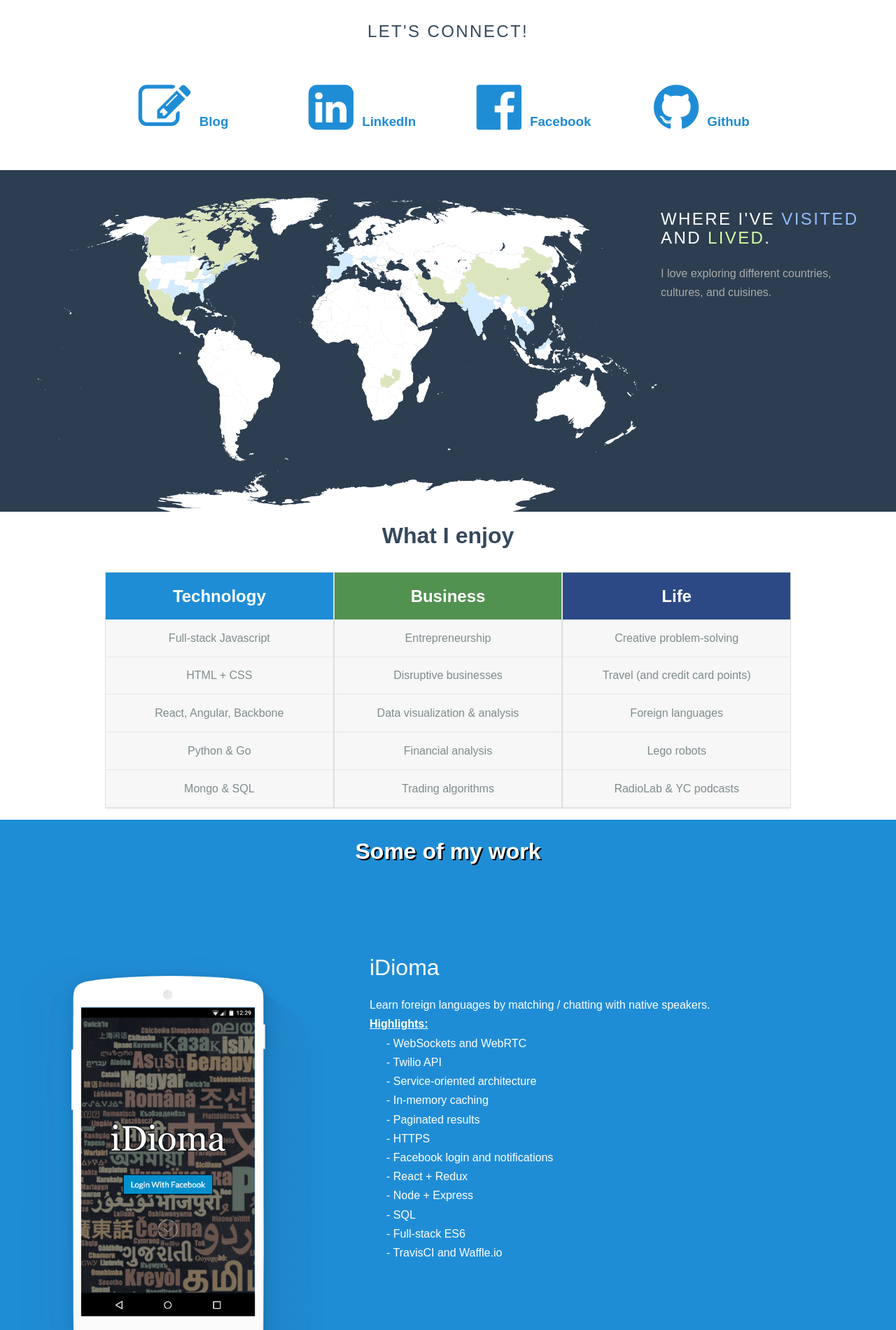
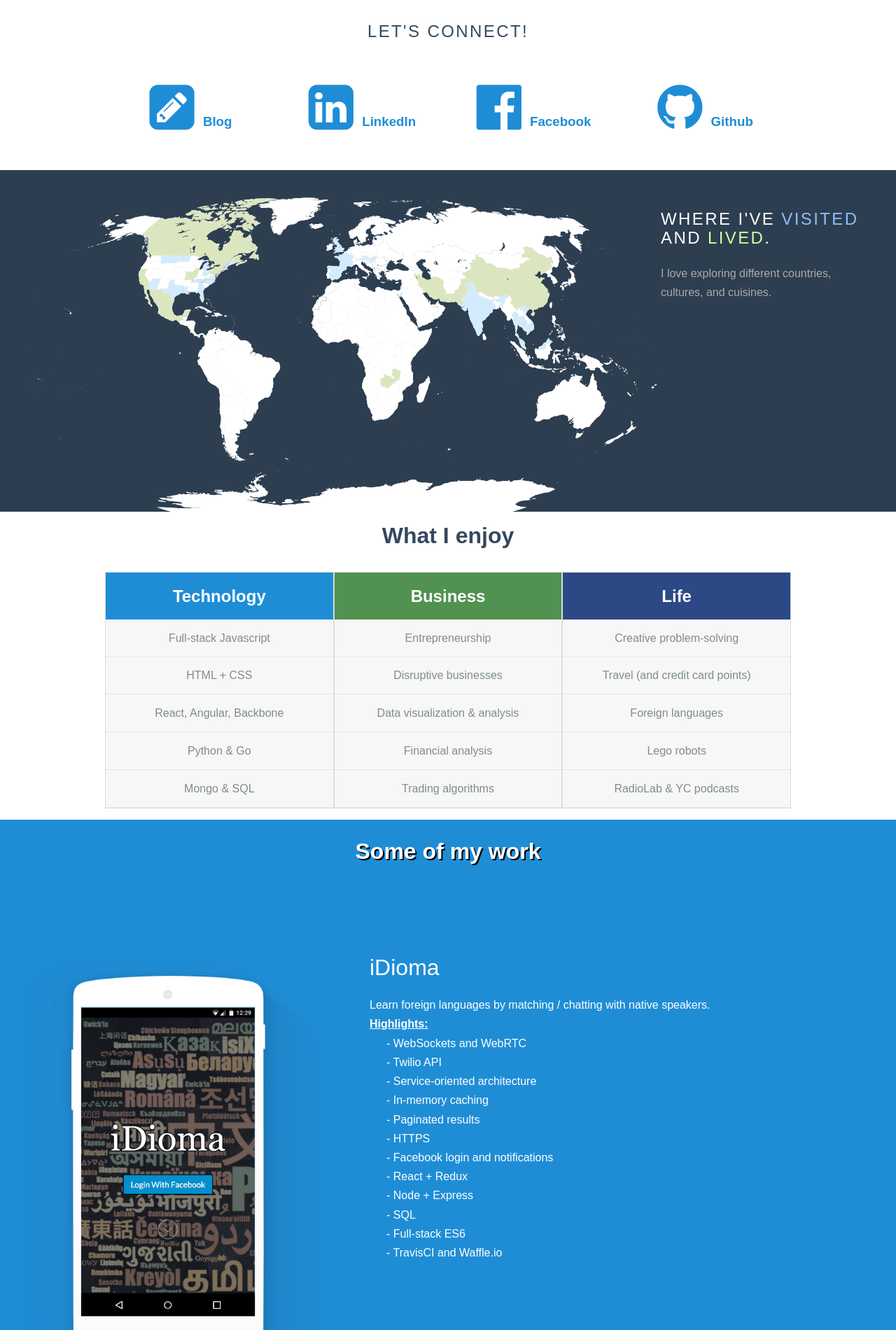
Before and after one commit to monaqvi/monaqvi.github.io, a Jekyll site: the page built from index.html, in a window 1280 px wide. Shown: the part 810-2710 px from the top of the page at 70% size. Built offline with Jekyll 4.4.1, drawn with Linux system fonts in a browser that asks for light colours; nearby versions of some CDN libraries.

Commit message:
Fix icon alignment issue

```diff
--- a/assets/css/main.css
+++ b/assets/css/main.css
@@ -247,6 +247,12 @@ span.lived {
   max-width: 980px;
   margin: 0 auto;
   text-align: center;
+} .interests-tables .content-subhead span {
+    text-align: left;
+  } .interests-tables .content-subhead span span {
+      display: inline-block;
+      *display: inline;/* for IE7*/
+      width: 4em;
   }
 
 .interests-table {
--- a/index.html
+++ b/index.html
@@ -23,32 +23,40 @@ css: ['/assets/css/main.min.css']
       <div class="l-box pure-u-1 pure-u-md-1-2 pure-u-lg-1-4">
         <a href="/notes/">
         <h3 class="content-subhead">
-          <i class="fa fa-pencil-square-o fa-4x"></i>
-          Blog&nbsp&nbsp&nbsp&nbsp
+          <span>
+            <i class="fa fa-pencil-square fa-4x"></i>
+            <span>Blog</span>
+          </span>
         </h3>
         </a>
       </div>
       <div class="l-box pure-u-1 pure-u-md-1-2 pure-u-lg-1-4">
         <a href="https://linkedin.com/in/muhammadnaqvi">
         <h3 class="content-subhead">
-          <i class="fa fa-linkedin-square fa-4x"></i>
-          LinkedIn
+          <span>
+            <i class="fa fa-linkedin-square fa-4x"></i>
+            <span>LinkedIn</span>
+          </span>
         </h3>
         </a>
       </div>
       <div class="l-box pure-u-1 pure-u-md-1-2 pure-u-lg-1-4">
         <a href="https://www.facebook.com/naqvi.muhammad">
         <h3 class="content-subhead">
-          <i class="fa fa-facebook-official fa-4x"></i>
-          Facebook
+          <span>
+            <i class="fa fa-facebook-official fa-4x"></i>
+            <span>Facebook</span>
+          </span>
         </h3>
         </a>
       </div>
       <div class="l-box pure-u-1 pure-u-md-1-2 pure-u-lg-1-4">
         <a href="https://github.com/monaqvi">
         <h3 class="content-subhead">
-          <i class="fa fa-github fa-4x"></i>
-          Github&nbsp&nbsp
+          <span>
+            <i class="fa fa-github fa-4x"></i>
+            <span>Github</span>
+          </span>
         </h3>
         </a>
       </div>
```
Lines whose indentation alone changed are shown as unchanged.
